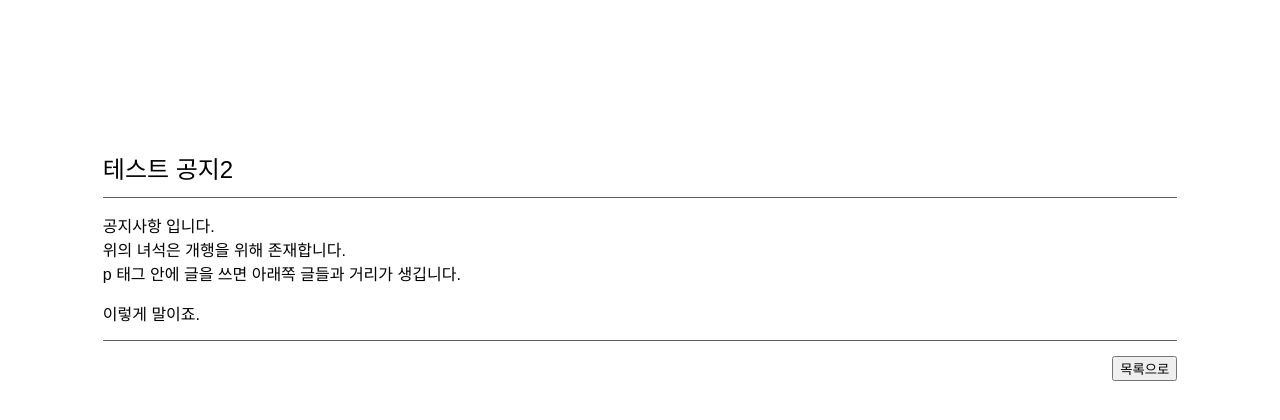
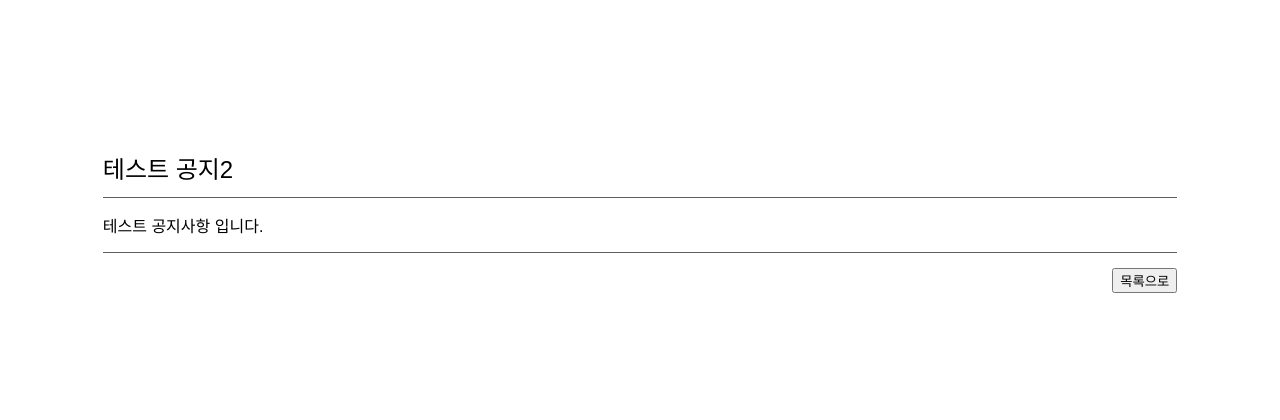
Before and after one commit to acin211/memoryrain, a Next.js app: page /board/1 in a window 1280 px wide. Shown: the top 420 px of the page. Built offline with nearby package versions, Linux system fonts and the light colour scheme.

Commit message:
Update boardList.js

```diff
--- a/data/boardList.js
+++ b/data/boardList.js
@@ -4,11 +4,7 @@ const boardList = [
         title: "테스트 공지1",
         body: (
             <>
-                공지사항 입니다.
-                <br />
-                위의 녀석은 개행을 위해 존재합니다.
-                <p>p 태그 안에 글을 쓰면 아래쪽 글들과 거리가 생깁니다.</p>
-                이렇게 말이죠.
+                테스트 공지사항 입니다.
             </>
         ),
     },
@@ -17,11 +13,7 @@ const boardList = [
         title: "테스트 공지2",
         body: (
             <>
-                공지사항 입니다.
-                <br />
-                위의 녀석은 개행을 위해 존재합니다.
-                <p>p 태그 안에 글을 쓰면 아래쪽 글들과 거리가 생깁니다.</p>
-                이렇게 말이죠.
+                테스트 공지사항 입니다.
             </>
         ),
     },
@@ -30,11 +22,7 @@ const boardList = [
         title: "테스트 공지3",
         body: (
             <>
-                공지사항 입니다.
-                <br />
-                위의 녀석은 개행을 위해 존재합니다.
-                <p>p 태그 안에 글을 쓰면 아래쪽 글들과 거리가 생깁니다.</p>
-                이렇게 말이죠.
+                테스트 공지사항 입니다.
             </>
         ),
     },
```
